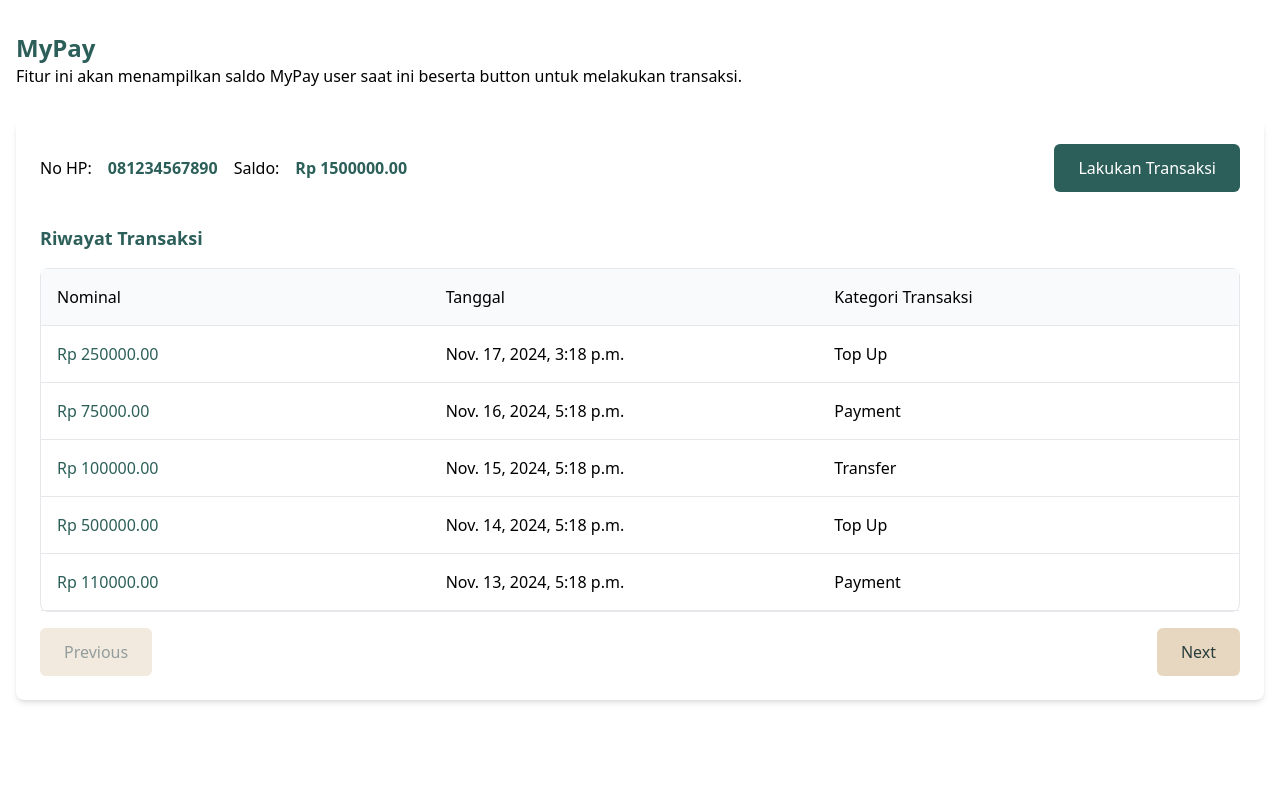
After one commit to nobeljb/SIJARTA, a Django app: page /mypay/dashboard in a window 1280 px wide. The commit adds this page. Run offline with Django 5.2, Linux system fonts and the light colour scheme; some libraries are stand-ins or nearby versions.

Commit message:
feat: dashboard mypay

```diff
--- a/SIJARTA/urls.py
+++ b/SIJARTA/urls.py
@@ -15,8 +15,9 @@ Including another URLconf
     2. Add a URL to urlpatterns:  path('blog/', include('blog.urls'))
 """
 from django.contrib import admin
-from django.urls import path
+from django.urls import path, include
 
 urlpatterns = [
     path('admin/', admin.site.urls),
+    path('mypay/', include('merah.urls')),
 ]
--- /dev/null
+++ b/merah/templates/dashboard.html
@@ -0,0 +1,70 @@
+<!-- dashboard.html -->
+
+{% extends 'base.html' %}
+
+{% block content %}
+<div class="container mx-auto px-4 py-8">
+    <!-- Header -->
+    <div class="mb-8">
+        <h1 class="text-2xl font-semibold text-primary">MyPay</h1>
+        <p class="text-black">Fitur ini akan menampilkan saldo MyPay user saat ini beserta button untuk melakukan transaksi.</p>
+    </div>
+
+    <!-- Main Content -->
+    <div class="bg-white rounded-lg shadow-md p-6">
+        <!-- Balance and Transaction Button -->
+        <div class="flex justify-between items-center mb-6">
+            <div class="flex items-center space-x-4">
+                <div class="text-black">No HP:</div>
+                <div class="font-semibold text-primary">{{ phone_number }}</div>
+                <div class="text-black">Saldo:</div>
+                <div class="font-semibold text-primary">Rp {{ balance|default:"0" }}</div>
+            </div>
+            <button class="btn btn-primary">
+                Lakukan Transaksi
+            </button>
+        </div>
+
+        <!-- Transaction History -->
+        <div class="mt-8">
+            <h2 class="text-lg font-semibold text-primary mb-4">Riwayat Transaksi</h2>
+            <div class="border rounded-lg">
+                <!-- Table Header -->
+                <div class="grid grid-cols-3 bg-gray-50 p-4 border-b font-medium text-black">
+                    <div>Nominal</div>
+                    <div>Tanggal</div>
+                    <div>Kategori Transaksi</div>
+                </div>
+
+                <!-- Transaction Items -->
+                {% for transaction in transactions %}
+                <div class="grid grid-cols-3 p-4 border-b hover:bg-gray-50">
+                    <div class="text-primary">Rp {{ transaction.nominal }}</div>
+                    <div class="text-black">{{ transaction.tanggal }}</div>
+                    <div class="text-black">{{ transaction.kategori }}</div>
+                </div>
+                {% empty %}
+                <div class="p-4 text-center text-black">
+                    Tidak ada riwayat transaksi
+                </div>
+                {% endfor %}
+            </div>
+
+            <!-- Pagination Controls -->
+            <div class="flex justify-between mt-4">
+                {% if transactions.has_previous %}
+                    <a href="?page={{ transactions.previous_page_number }}" class="btn btn-secondary">Previous</a>
+                {% else %}
+                    <button class="btn btn-secondary opacity-50 cursor-not-allowed" disabled>Previous</button>
+                {% endif %}
+
+                {% if transactions.has_next %}
+                    <a href="?page={{ transactions.next_page_number }}" class="btn btn-secondary">Next</a>
+                {% else %}
+                    <button class="btn btn-secondary opacity-50 cursor-not-allowed" disabled>Next</button>
+                {% endif %}
+            </div>
+        </div>
+    </div>
+</div>
+{% endblock %}
--- /dev/null
+++ b/merah/urls.py
@@ -0,0 +1,8 @@
+from django.urls import path
+from merah.views import show_mypay
+
+app_name = 'mypay'
+
+urlpatterns = [
+    path('dashboard', show_mypay, name='dashboard'),
+]
--- a/merah/views.py
+++ b/merah/views.py
@@ -1,3 +1,83 @@
 from django.shortcuts import render
+from django.core.paginator import Paginator
+from datetime import datetime, timedelta
+from decimal import Decimal
 
-# Create your views here.
+# Dummy data - in real implementation, this would come from SQL server
+DUMMY_USER = {
+    'phone_number': '081234567890',
+    'balance': Decimal('1500000.00')
+}
+
+DUMMY_TRANSACTIONS = [
+    {
+        'nominal': Decimal('250000.00'),
+        'tanggal': datetime.now() - timedelta(hours=2),
+        'kategori': 'Top Up',
+    },
+    {
+        'nominal': Decimal('75000.00'),
+        'tanggal': datetime.now() - timedelta(days=1),
+        'kategori': 'Payment',
+    },
+    {
+        'nominal': Decimal('100000.00'),
+        'tanggal': datetime.now() - timedelta(days=2),
+        'kategori': 'Transfer',
+    },
+    {
+        'nominal': Decimal('500000.00'),
+        'tanggal': datetime.now() - timedelta(days=3),
+        'kategori': 'Top Up',
+    },
+    {
+        'nominal': Decimal('110000.00'),
+        'tanggal': datetime.now() - timedelta(days=4),
+        'kategori': 'Payment',
+    },
+    {
+        'nominal': Decimal('120000.00'),
+        'tanggal': datetime.now() - timedelta(days=4),
+        'kategori': 'Payment',
+    },
+    {
+        'nominal': Decimal('60000.00'),
+        'tanggal': datetime.now() - timedelta(days=4),
+        'kategori': 'Payment',
+    },
+    {
+        'nominal': Decimal('1000.00'),
+        'tanggal': datetime.now() - timedelta(days=4),
+        'kategori': 'Payment',
+    },
+    {
+        'nominal': Decimal('12000.00'),
+        'tanggal': datetime.now() - timedelta(days=4),
+        'kategori': 'Payment',
+    },
+    {
+        'nominal': Decimal('1110000.00'),
+        'tanggal': datetime.now() - timedelta(days=4),
+        'kategori': 'Payment',
+    },
+    {
+        'nominal': Decimal('2222000.00'),
+        'tanggal': datetime.now() - timedelta(days=4),
+        'kategori': 'Payment',
+    },
+]
+
+def show_mypay(request):
+    """
+    View for MyPay dashboard displaying user balance and transaction history
+    Currently using dummy data, will be replaced with SQL server data later
+    """
+    paginator = Paginator(DUMMY_TRANSACTIONS, 5)
+    page_number = request.GET.get('page')
+    page_obj = paginator.get_page(page_number)
+    context = {
+        'phone_number': DUMMY_USER['phone_number'],
+        'balance': DUMMY_USER['balance'],
+        'transactions': page_obj,
+    }
+    return render(request, 'dashboard.html', context)
--- a/static/css/global.css
+++ b/static/css/global.css
@@ -0,0 +1,132 @@
+/* static/css/global.css */
+
+:root {
+    /* Color Palette */
+    --color-text: #283D3B;
+    --color-background: #FFFFFF;
+    --color-primary: #2C5F59;
+    --color-secondary: #E7D7C1;
+    --color-accent: #00DFC9;
+
+    /* Additional variants for hover states and transparency */
+    --color-primary-hover: #25504B;
+    --color-primary-light: rgba(44, 95, 89, 0.1);
+    --color-secondary-hover: #DBC8AD;
+    --color-accent-hover: #00C7B4;
+  }
+
+  /* Reset and base styles */
+  * {
+    margin: 0;
+    padding: 0;
+    box-sizing: border-box;
+  }
+
+  body {
+    font-family: system-ui, -apple-system, "Segoe UI", Roboto, sans-serif;
+    color: var(--color-text);
+    background-color: var(--color-background);
+    line-height: 1.5;
+  }
+
+  /* Typography */
+  h1, h2, h3, h4, h5, h6 {
+    color: var(--color-text);
+    font-weight: 600;
+  }
+
+  /* Links */
+  a {
+    color: var(--color-primary);
+    text-decoration: none;
+    transition: color 0.2s ease;
+  }
+
+  a:hover {
+    color: var(--color-primary-hover);
+  }
+
+  /* Buttons */
+  .btn {
+    display: inline-block;
+    padding: 0.75rem 1.5rem;
+    border-radius: 0.375rem;
+    font-weight: 500;
+    text-align: center;
+    transition: all 0.2s ease;
+    cursor: pointer;
+    border: none;
+  }
+
+  .btn-primary {
+    background-color: var(--color-primary);
+    color: var(--color-background);
+  }
+
+  .btn-primary:hover {
+    background-color: var(--color-primary-hover);
+  }
+
+  .btn-secondary {
+    background-color: var(--color-secondary);
+    color: var(--color-text);
+  }
+
+  .btn-secondary:hover {
+    background-color: var(--color-secondary-hover);
+  }
+
+  .btn-accent {
+    background-color: var(--color-accent);
+    color: var(--color-text);
+  }
+
+  .btn-accent:hover {
+    background-color: var(--color-accent-hover);
+  }
+
+  /* Form elements */
+  input, select, textarea {
+    border: 1px solid var(--color-secondary);
+    border-radius: 0.375rem;
+    padding: 0.5rem 0.75rem;
+    color: var(--color-text);
+    background-color: var(--color-background);
+  }
+
+  input:focus, select:focus, textarea:focus {
+    outline: none;
+    border-color: var(--color-primary);
+    box-shadow: 0 0 0 3px var(--color-primary-light);
+  }
+
+  /* Cards */
+  .card {
+    background-color: var(--color-background);
+    border-radius: 0.5rem;
+    box-shadow: 0 2px 4px rgba(0, 0, 0, 0.1);
+    padding: 1.5rem;
+  }
+
+  /* Header/Navigation */
+  .header {
+    background-color: var(--color-primary);
+    color: var(--color-background);
+    padding: 1rem 0;
+  }
+
+  /* Footer */
+  .footer {
+    background-color: var(--color-secondary);
+    color: var(--color-text);
+    padding: 2rem 0;
+    margin-top: auto;
+  }
+
+  /* Utility classes */
+  .text-primary { color: var(--color-primary); }
+  .text-secondary { color: var(--color-secondary); }
+  .text-accent { color: var(--color-accent); }
+  .bg-primary { background-color: var(--color-primary); }
+  .bg-secondary { background-color: var(--color-secondary); }
+  .bg-accent { background-color: var(--color-accent); }
--- a/templates/base.html
+++ b/templates/base.html
@@ -1,18 +1,34 @@
 {% load static %}
 <!DOCTYPE html>
 <html lang="en">
-  <head>
-    {% block meta %}
-        <meta charset="UTF-8" />
-        <meta name="viewport" content="width=device-width, initial-scale=1">
-    {% endblock meta %}
-    <script src="https://cdn.tailwindcss.com">
+<head>
+    <meta charset="UTF-8">
+    <meta name="viewport" content="width=device-width, initial-scale=1.0">
+    <title>SIJARTA</title>
+    <link rel="stylesheet" href="{% static 'css/global.css' %}">
+    <script src="https://cdn.tailwindcss.com"></script>
+    <script>
+        tailwind.config = {
+            theme: {
+                extend: {
+                    colors: {
+                        'sijarta': {
+                            'text': '#283D3B',
+                            'bg': '#FFFFFF',
+                            'primary': '#2C5F59',
+                            'secondary': '#E7D7C1',
+                            'accent': '#00DFC9',
+                        },
+                    },
+                },
+            },
+        }
     </script>
-    <link rel="stylesheet" href="{% static 'css/global.css' %}">
-  </head>
-
-  <body>
-    {% block content %} {% endblock content %}
-    {% include 'navbar.html' %}
-  </body>
+</head>
+<body class="bg-sijarta-bg text-sijarta-text">
+    <div class="min-h-screen">
+        {% block content %}
+        {% endblock %}
+    </div>
+</body>
 </html>
```
Also changed, not shown: SIJARTA/settings.py (+4 -4 lines).
